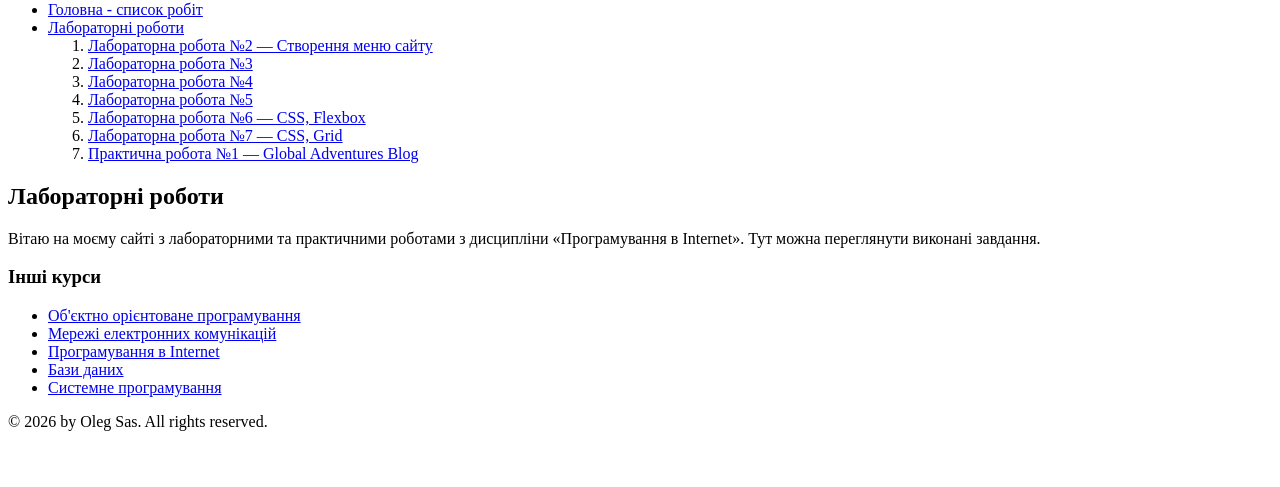
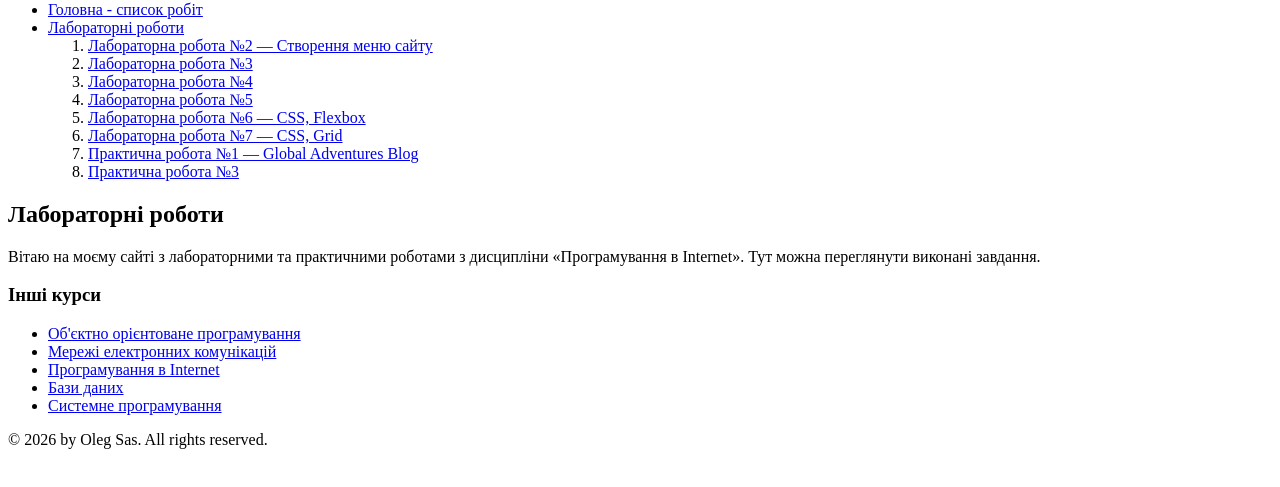
Before and after one commit to osas2023-cmd/sas, a plain HTML site: page lab2/index.html in a window 1280 px wide. Shown: the part 79-566 px from the top of the page. Drawn offline with Linux system fonts and the light colour scheme.

Commit message:
Add practical work 3 link to lab2

```diff
--- a/lab2/index.html
+++ b/lab2/index.html
@@ -59,6 +59,11 @@
                             <a href="../praktichna1/index.html">
                                 Практична робота №1 — Global Adventures Blog
                             </a>
+                            <li>
+    <a href="../praktichna3/index.html">
+        Практична робота №3
+    </a>
+</li>
                         </li>
                     </ol>
                 </li>
```
